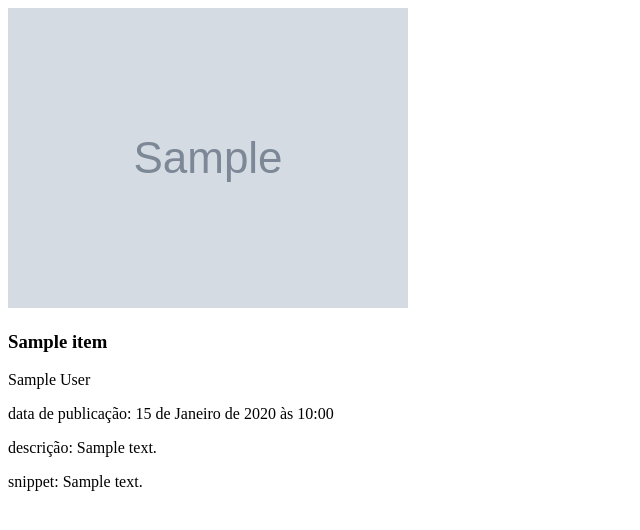
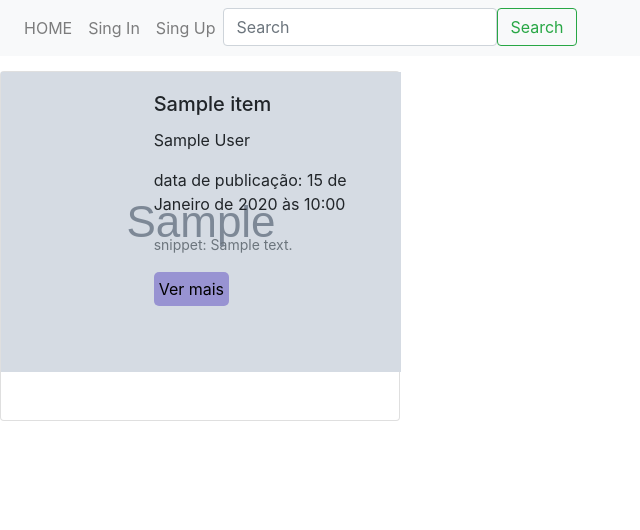
Before and after one commit to caesito/SOCIAL-BOOK, a Django app: template search/templates/search.html in a window 1280 px wide. Shown: the top 530 px of the page, without its empty margins (0-640 px from the left). Run offline with Django 4.2, Linux system fonts and the light colour scheme; the template is opened without the code that fills it: most values are stand-ins (such as "Sample title", 1, 10 or a date in 2020); grey boxes marked "Sample" are stand-in pictures.

Commit message:
modified: home,search template

```diff
--- a/search/static/css/search.css
+++ b/search/static/css/search.css
@@ -0,0 +1,7 @@
+.ver-mais{
+    background-color: #4b3abb71;
+    border: none;
+    border-radius: 5px;
+    padding: 5px;
+
+}
--- a/search/templates/search.html
+++ b/search/templates/search.html
@@ -4,21 +4,61 @@
 
 {% block 'head' %}
 
-<link rel="stylesheet" href="{% static 'search/templates/search.css' %}">
+<link rel="stylesheet" href="{% static 'css/search.css' %}">
+<link rel="stylesheet" href="https://cdn.jsdelivr.net/npm/bootstrap@4.6.1/dist/css/bootstrap.min.css" integrity="sha384-zCbKRCUGaJDkqS1kPbPd7TveP5iyJE0EjAuZQTgFLD2ylzuqKfdKlfG/eSrtxUkn" crossorigin="anonymous">
+<script src="https://cdn.jsdelivr.net/npm/jquery@3.5.1/dist/jquery.slim.min.js" integrity="sha384-DfXdz2htPH0lsSSs5nCTpuj/zy4C+OGpamoFVy38MVBnE+IbbVYUew+OrCXaRkfj" crossorigin="anonymous"></script>
+<script src="https://cdn.jsdelivr.net/npm/bootstrap@4.6.1/dist/js/bootstrap.bundle.min.js" integrity="sha384-fQybjgWLrvvRgtW6bFlB7jaZrFsaBXjsOMm/tB9LTS58ONXgqbR9W8oWht/amnpF" crossorigin="anonymous"></script>
+
 
 {% endblock %}
 {% block 'title' %} Encontre um livro {% endblock %}
 
 {%block 'body' %}
+<nav class="navbar navbar-expand-lg navbar-light  bg-light">
 
-{% for item in book %}
-    <div>
-        <img src="{{item.thumbnail}}">
-        <h3>{{item.title}}</h3>
-        <p>{{item.authors}}</p>
-        <p>data de publicação: {{item.publishedDate}}</p>
-        <p>descrição: {{item.description}}</p>
-        <p>snippet: {{item.textSnippet}}</p>
+
+    <div class="collapse navbar-collapse" id="navbarSupportedContent">
+      <ul  class="navbar-nav ">
+        <li class="nav-item">
+            <a class="nav-link" href="{% url 'home' %}"><span>HOME</span></a>
+          </li>
+        <li class="nav-item">
+          <a class="nav-link" href="#">Sing In</a>
+        </li>
+        <li class="nav-item">
+            <a class="nav-link" href="#">Sing Up</a>
+          </li>
+      <div>
+
+        <form class="form-inline" >
+            <input  class="form-control " type="search" placeholder="Search" aria-label="Search">
+            <button class="btn btn-outline-success" type="submit">Search</button>
+        </form>
+      </div>
     </div>
-{% endfor %}
+  </nav>
+
+    <div class="row" style="margin-top: 15px;">
+    {% for item in book %}
+        <div  class='col-3'>
+            <div class="card mb-3" style="min-width: 400px; min-height: 350px;">
+                <div class="row no-gutters">
+                <div class="col-md-4">
+                    <img src="{{item.thumbnail}}">
+                </div>
+                <div class="col-md-8">
+                    <div class="card-body">
+                    <h5 class="card-title">{{item.title}}</h5>
+                    <p class="card-text">{{item.authors}}</p>
+                    <p class="card-text">data de publicação: {{item.publishedDate}}</p>
+                    <p class="card-text"><small class="text-muted">snippet: {{item.textSnippet}}</small></p>
+                    <button class="ver-mais">Ver mais</button>
+                    </div>
+                </div>
+                </div>
+            </div>
+        </div>
+    {% endfor %}
+    </div>
+</div>
 {% endblock %}
```
Also changed, not shown: search/static/css/home.css (+20 -5 lines), search/templates/home.html (+8 -5 lines).
